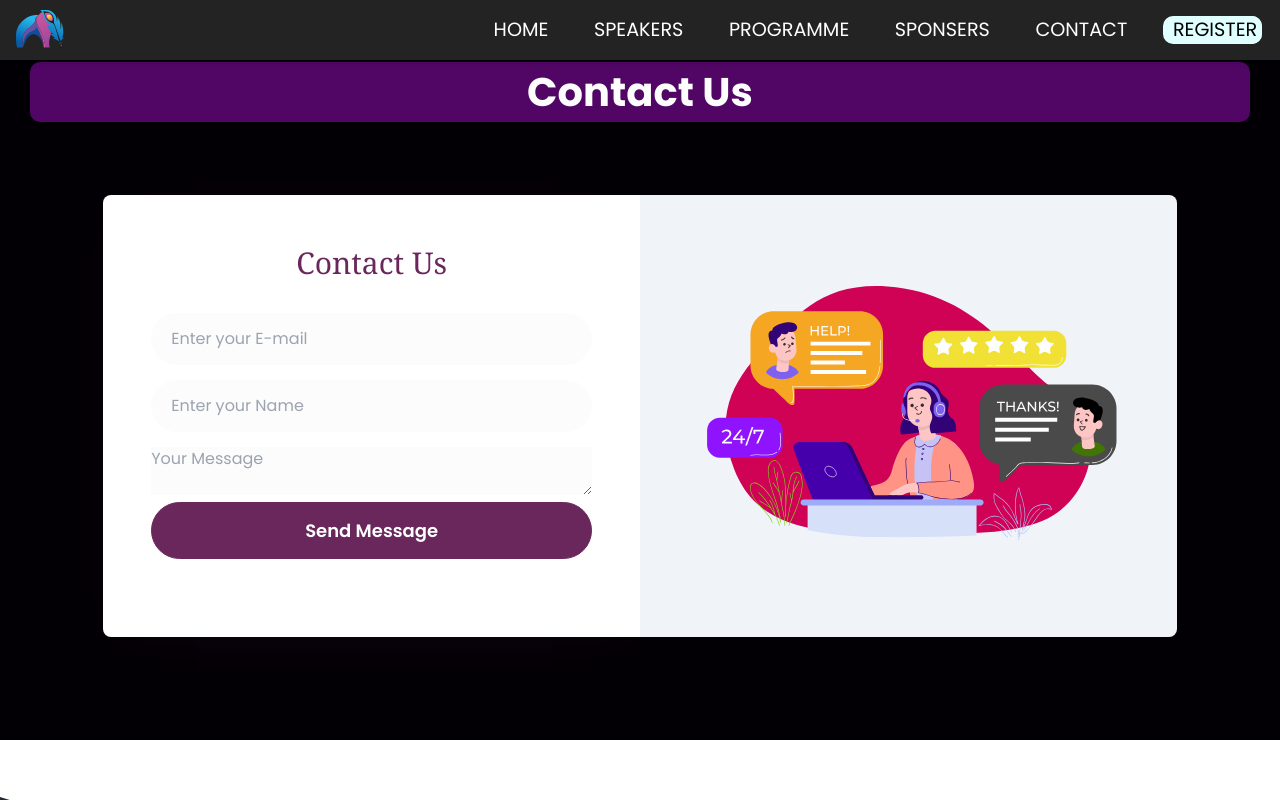
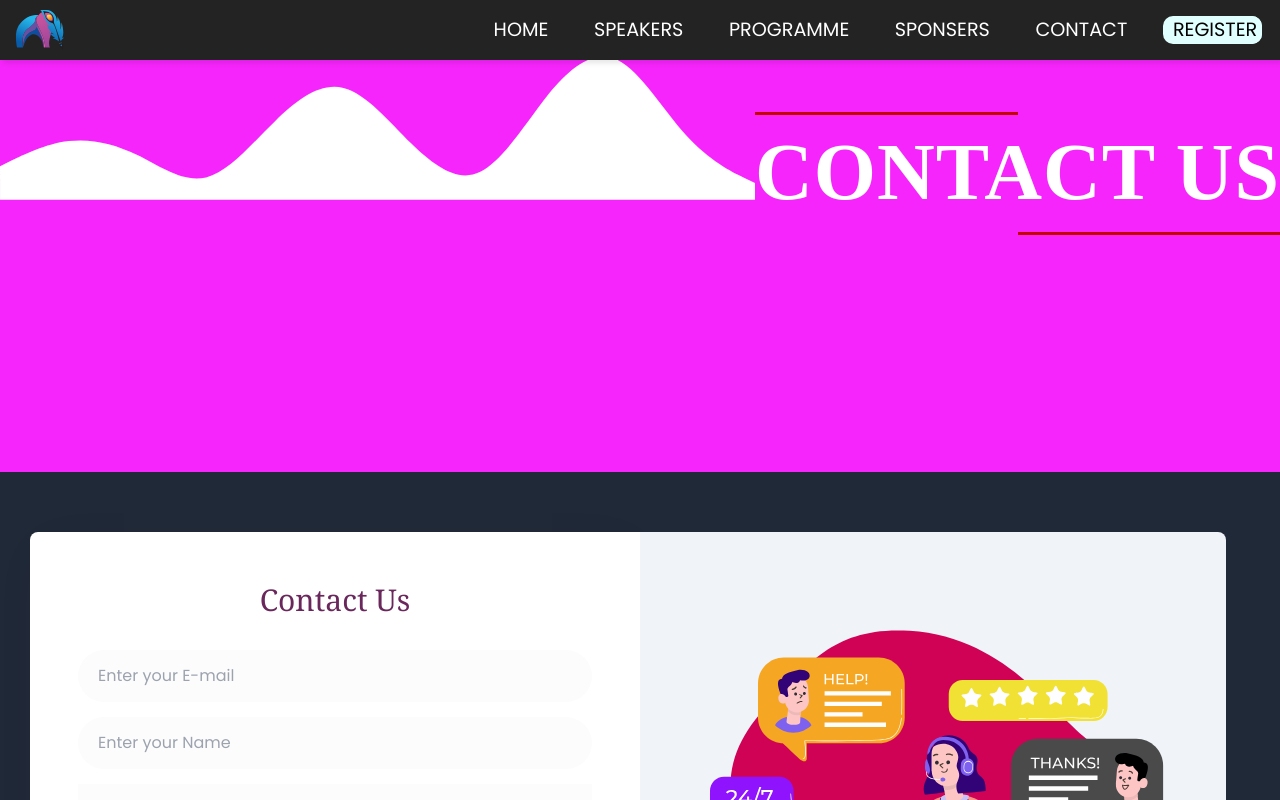
Before and after one commit to mehul1409/DuLitFest, a React (Vite) app: page /contact in a window 1280 px wide. Shown: the top 800 px of the page. Built offline with nearby package versions, Linux system fonts and the light colour scheme.

Commit message:
complete contact page

```diff
--- a/src/Pages/Contact/Contact.scss
+++ b/src/Pages/Contact/Contact.css
@@ -12,16 +12,17 @@
   /* min-height: 100vh; */
 
   z-index: 0;
-  background: #030005;
+  background: #1f2937;
   padding: 30px;
   /* justify-content: center; */
   /* display: grid; */
   /* grid-template-rows: 1fr auto 1fr; */
   /* align-items: center; */
 }
-.contact-form .container {
-  margin:6% ;
-}
+/* .contact-form .container {
+  margin:4% ;
+} */
+
 .contact-form h1 {
   margin-top: 0%;
   text-align: center;
@@ -52,16 +53,16 @@
 }
 
 .contact-form .content {
+  background: #fff;
+  border-bottom-left-radius: 8px;
+  border-top-left-radius: 8px;
+  box-shadow: 2px 9px 49px -17px #9c27941a;
   flex-basis: 50%;
-  padding: 3em 3em;
-  background: #fff;
-  box-shadow: 2px 9px 49px -17px rgba(156, 39, 148, 0.1);
-  border-top-left-radius: 8px;
-  border-bottom-left-radius: 8px;
+  padding: 3em;
 }
 
 .contact-form .form-img {
-  flex-basis: 50%;
+  flex-basis: 48%;
   background: #f0f4f8;
   background-size: cover;
   padding: 40px;
@@ -90,7 +91,7 @@
 }
 
 .contact-form input,
-textarea {
+.contact-form textarea {
   outline: none;
   margin-bottom: 15px;
   font-stretch: 16px;
@@ -140,6 +141,10 @@ textarea {
     border-top-left-radius: 8px;
     border-top-right-radius: 8px;
   }
+
+  /* .contact-form .container {
+    margin:2%;
+  } */
 }
 
 .contact-form {
--- a/src/Pages/Contact/Contact.jsx
+++ b/src/Pages/Contact/Contact.jsx
@@ -1,56 +1,85 @@
-import React, { useState } from 'react'
-import Animation from "./Animation - 1703414310490.json"
+import React, { useState } from "react";
+import Animation from "./Animation - 1703414310490.json";
 import Lottie from "lottie-react";
-import './Contact.scss'
+import PageHeader from "../../Components/PageHeader/PageHeader";
+import "./Contact.css";
 
 const Contact = () => {
-  const [user , setuser] = useState(
-    {
-      Name:'' , Email:'' ,Message:''
-    }
-  );
+  const [user, setuser] = useState({
+    Name: "",
+    Email: "",
+    Message: "",
+  });
 
   const data = (e) => {
     const { name, value } = e.target;
-    setuser({...user , [name]:value })
-  }
+    setuser({ ...user, [name]: value });
+  };
 
   const senddata = async (e) => {
-    const { Name , Email ,Message} = user
+    const { Name, Email, Message } = user;
     e.preventDefault();
     const options = {
-      method:'POST',
-      headers:{
-        'Content-Type' : 'application/json'
+      method: "POST",
+      headers: {
+        "Content-Type": "application/json",
       },
       body: JSON.stringify({
-        Name , Email , Message
-      })
-    }
+        Name,
+        Email,
+        Message,
+      }),
+    };
 
-    const res = await fetch('https://oih-database-default-rtdb.firebaseio.com/Message.json' , options)
-    console.log(res)
-    if(res){
-      alert("your message sent")
-    }else{
+    const res = await fetch(
+      "https://oih-database-default-rtdb.firebaseio.com/Message.json",
+      options
+    );
+    console.log(res);
+    if (res) {
+      alert("your message sent");
+    } else {
       alert("An error occured");
     }
-  }
+  };
 
   return (
+   <>
+      <PageHeader heading="Contact US" />
     <div class="contact-form">
-      <h1 > Contact Us</h1>
-
       <div class="container">
         <div class="main">
           <div class="content">
             <h2>Contact Us</h2>
             <form action="#" method="post">
-                    <input type="text" name="Name" value={user.Name} placeholder='Enter your E-mail' required autoComplete='off' onChange={data} />
-          <input type="text" name="Email" value={user.Email} placeholder='Enter your Name' required autoComplete='off' onChange={data} />
-          <textarea name="Message" value={user.Message} placeholder='Your Message' autoComplete='off' onChange={data}></textarea>
-          <button className='sendbutton' type='submit' onClick={senddata}>Send Message <i class="fas fa-paper-plane"></i></button>
-
+              <input
+                type="text"
+                name="Name"
+                value={user.Name}
+                placeholder="Enter your E-mail"
+                required
+                autoComplete="off"
+                onChange={data}
+              />
+              <input
+                type="text"
+                name="Email"
+                value={user.Email}
+                placeholder="Enter your Name"
+                required
+                autoComplete="off"
+                onChange={data}
+              />
+              <textarea
+                name="Message"
+                value={user.Message}
+                placeholder="Your Message"
+                autoComplete="off"
+                onChange={data}
+              ></textarea>
+              <button className="sendbutton" type="submit" onClick={senddata}>
+                Send Message <i class="fas fa-paper-plane"></i>
+              </button>
             </form>
           </div>
           <div class="form-img">
@@ -59,7 +88,8 @@ const Contact = () => {
         </div>
       </div>
     </div>
-  )
-}
+   </>
+  );
+};
 
-export default Contact
+export default Contact;
```
Lines whose indentation alone changed are shown as unchanged.
